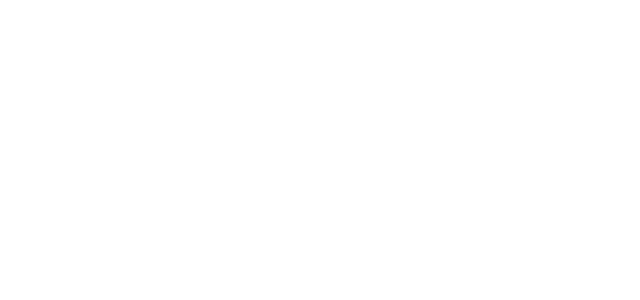
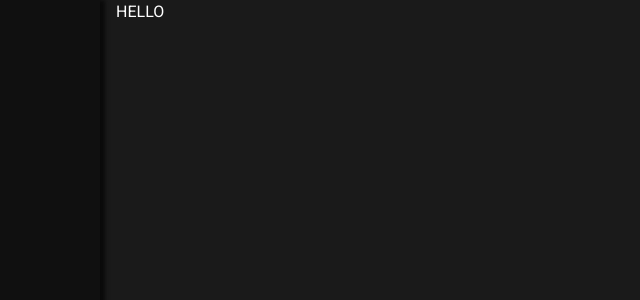
Before and after one commit to SkylerRiggle/SkylerRiggle.github.io, a React (Create React App) app: page /#/ in a window 1280 px wide. Shown: the top 300 px of the page, without its empty margins (0-640 px from the left). Built offline with nearby package versions, Linux system fonts and the light colour scheme.

Commit message:
Page Layout

```diff
--- a/src/Site.tsx
+++ b/src/Site.tsx
@@ -1,18 +1,18 @@
 import { HashRouter, Routes, Route } from "react-router-dom";
+import Layout from "./components/Layout";
 
-/** Pages & Components */
-import NavBar from "./components/NavBar";
+/** Pages */
 import Home from "./pages/Home";
 
 const Site = () =>
 {
     return (
         <HashRouter>
-            <NavBar />
-
-            <Routes>
-                <Route path="/" element={<Home />} />
-            </Routes>
+            <Layout>
+                <Routes>
+                    <Route path="/" element={<Home />} />
+                </Routes>
+            </Layout>
         </HashRouter>
     );
 }
--- a/src/components/Introduction.tsx
+++ b/src/components/Introduction.tsx
@@ -1,7 +1,7 @@
 const Introduction = () =>
 {
     return (
-        <></>
+        <>HELLO</>
     );
 }
 
--- /dev/null
+++ b/src/components/Layout.tsx
@@ -0,0 +1,13 @@
+import NavBar from "./NavBar"
+
+const Layout = (props: { children: any }) =>
+{
+    return (
+        <div className="d-flex">
+            <NavBar />
+            {props.children}
+        </div>
+    )
+}
+
+export default Layout;
--- a/src/components/NavBar.tsx
+++ b/src/components/NavBar.tsx
@@ -1,7 +1,7 @@
 const NavBar = () =>
 {
     return (
-        <div>
+        <div className="navbar">
 
         </div>
     );
--- a/src/styles/globals.scss
+++ b/src/styles/globals.scss
@@ -0,0 +1,23 @@
+@import url('https://fonts.googleapis.com/css2?family=Roboto:ital,wght@0,100;' +
+'0,300;0,400;0,500;0,700;0,900;1,100;1,300;1,400;1,500;1,700;1,900&display=swap');
+
+* {
+    margin: 0;
+    padding: 0;
+    font-family: 'Roboto', sans-serif;
+    color: white;
+}
+
+html, body {
+    background-color: #1a1a1a;
+}
+
+.navbar {
+    width: 12vw;
+    max-width: 100px;
+    height: 100vh;
+    margin-right: 1rem;
+
+    background-color: #101010;
+    box-shadow: 5px 0 4px 0 #0a0a0a;
+}
```
